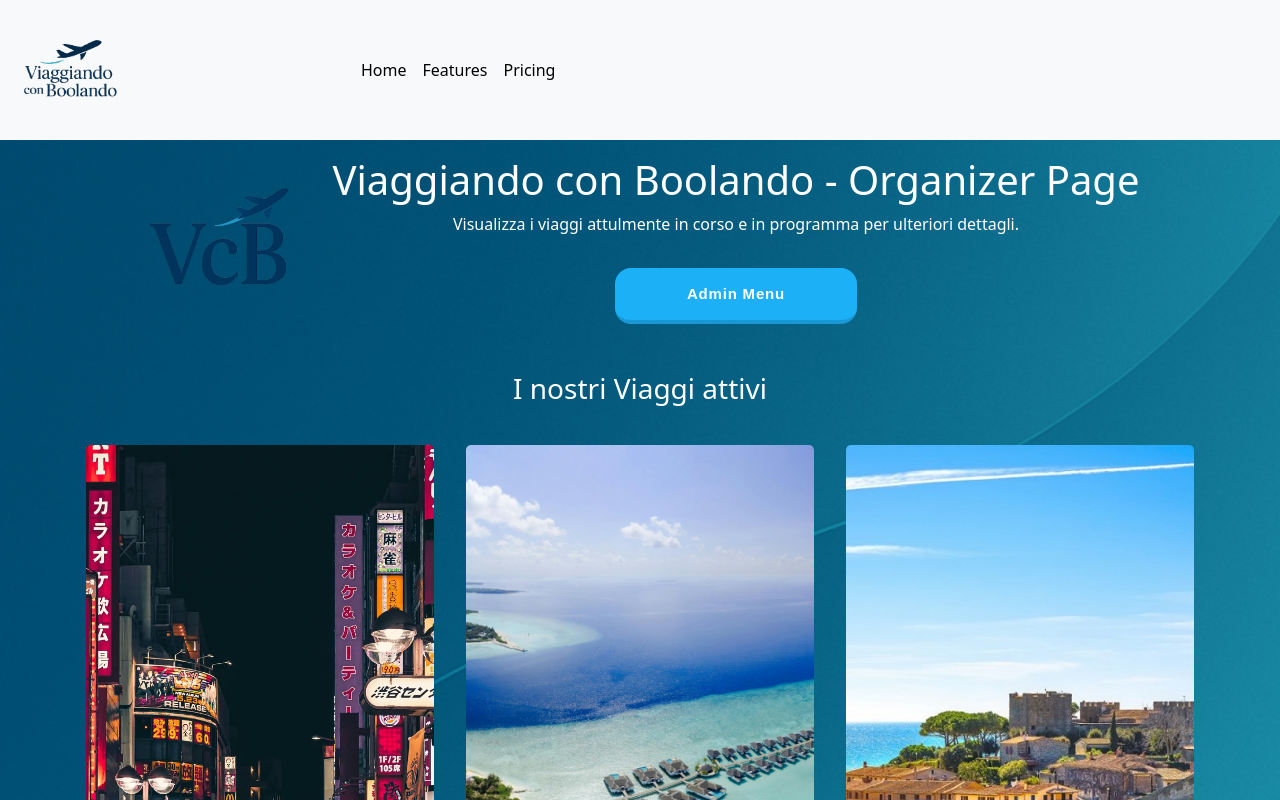
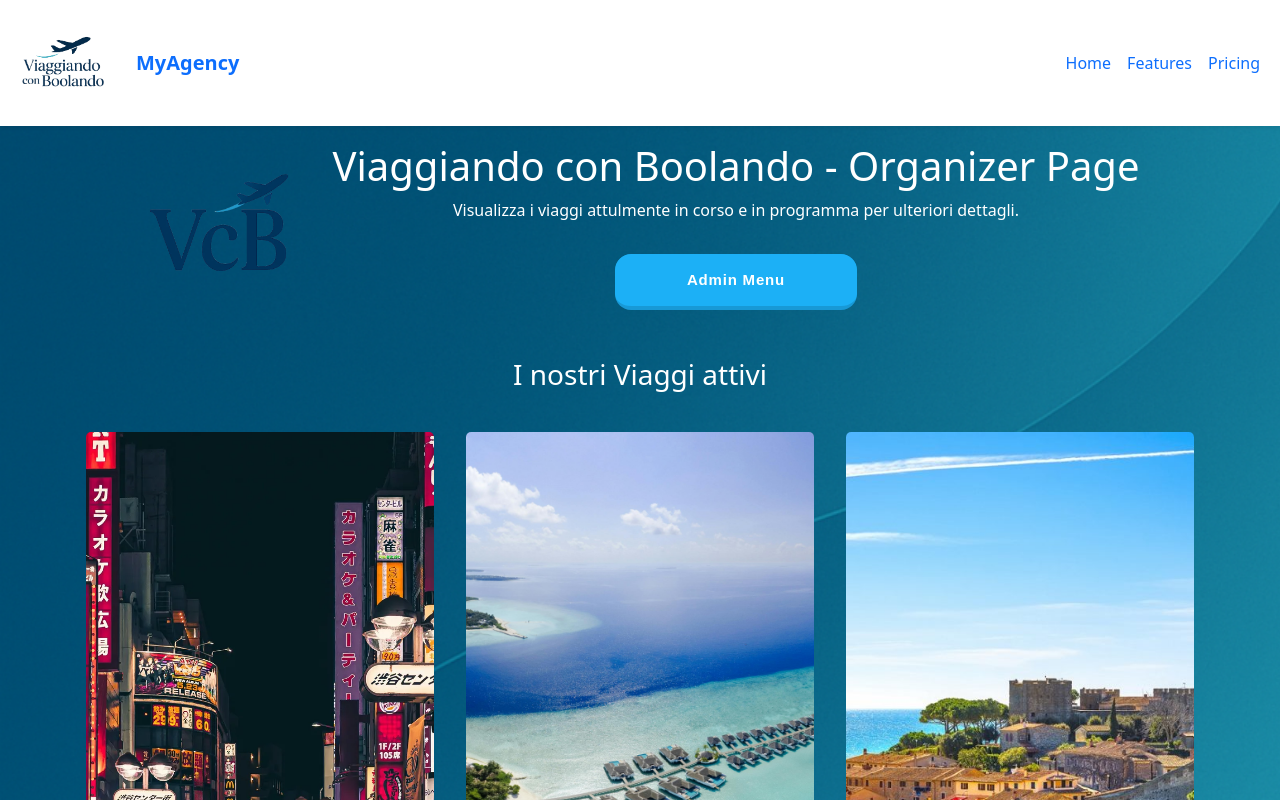
Before and after one commit to DavideCriscuolo/projectTeam, a React (Vite) app: page / in a window 1280 px wide. Shown: the top 800 px of the page. Built offline with nearby package versions, Linux system fonts and the light colour scheme.

Commit message:
feat: header style responsive

```diff
--- a/src/components/Header.jsx
+++ b/src/components/Header.jsx
@@ -3,15 +3,18 @@ import { NavLink } from "react-router-dom";
 
 export default function Header() {
   return (
-    <nav className="navbar navbar-expand-lg bg-body-tertiary">
+    <nav className="navbar navbar-expand-lg navbar-light bg-white shadow-sm">
   <div className="container-fluid">
-        <NavLink className="navbar-brand" to="/">
+    <NavLink className="navbar-brand d-flex align-items-center" to="/">
       <img
-            className="logo_img"
+        className="me-2"
         src="/images/logo_resized.png"
         alt="AgencyLogo"
+        style={{ height: "100px" }}
       />
+      <span className="fw-bold text-primary ms-3">MyAgency</span>
     </NavLink>
+
     <button
       className="navbar-toggler"
       type="button"
@@ -23,29 +26,29 @@ export default function Header() {
     >
       <span className="navbar-toggler-icon"></span>
     </button>
+
     <div className="collapse navbar-collapse" id="navbarNavDropdown">
-          <ul className="navbar-nav">
+      <ul className="navbar-nav ms-auto">
         <li className="nav-item">
-              {/* working navlink to homepage */}
-              <NavLink className="nav-link active" aria-current="page" to="/">
+          <NavLink className="nav-link text-primary " to="/">
             Home
           </NavLink>
         </li>
         <li className="nav-item">
-              {/* add Features page to link */}
-              <NavLink className="nav-link" to="#">
+          <NavLink className="nav-link text-primary" to="#">
             Features
           </NavLink>
         </li>
         <li className="nav-item">
-              {/* add Pricing page to link? */}
-              <NavLink className="nav-link" href="#">
+          <NavLink className="nav-link text-primary" to="#">
             Pricing
           </NavLink>
         </li>
+
       </ul>
     </div>
   </div>
 </nav>
+
   );
 }
```
Lines whose indentation alone changed are shown as unchanged.
